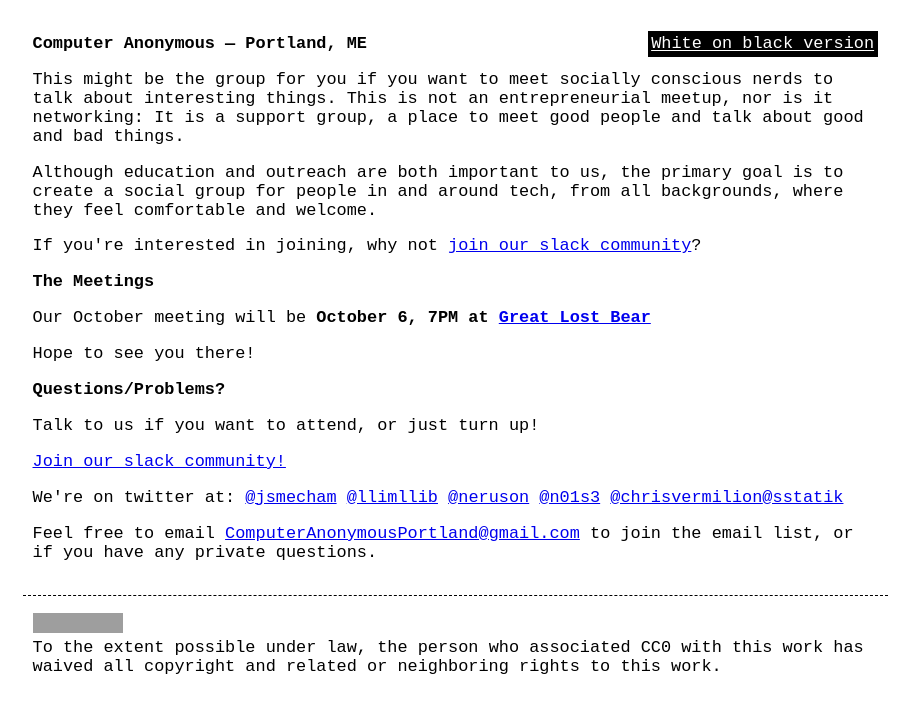
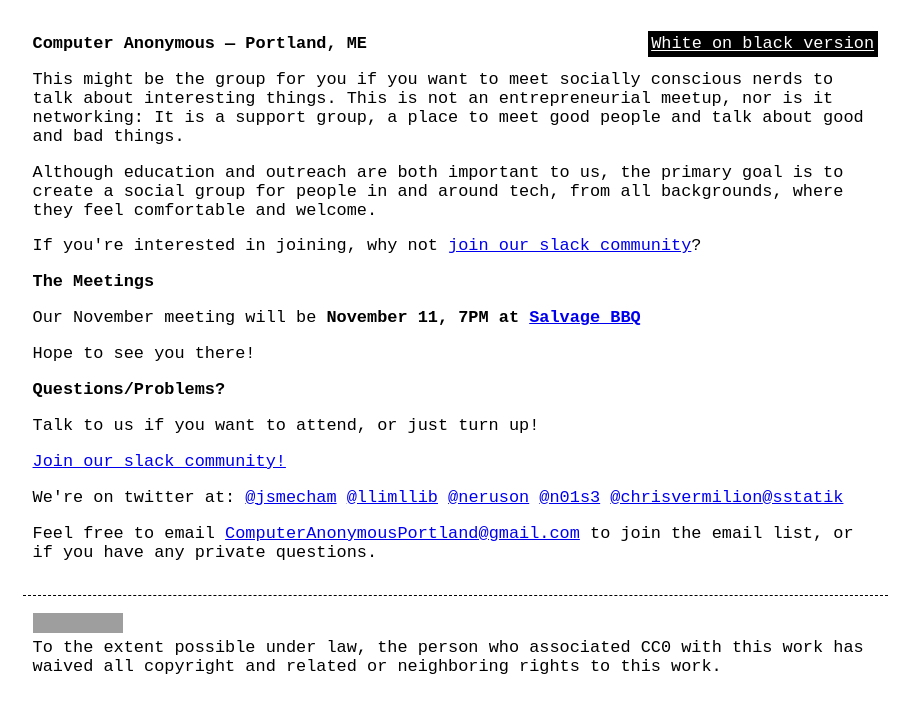
Before and after one commit to computeranonymous/computer, a Jekyll site: the page built from us_portland.html, in a window 1280 px wide. Shown: the top 713 px of the page, without its empty margins (185-1094 px from the left). Built offline with Jekyll 4.4.1, drawn with Linux system fonts in a browser that asks for light colours; grey boxes are pictures that could not be loaded.

Commit message:
November meeting

```diff
--- a/us_portland.html
+++ b/us_portland.html
@@ -12,7 +12,7 @@ title: Computer Anonymous - Portland
 
 <h3>The Meetings</h3>
 
-<p>Our October meeting will be <b>October 6, 7PM at <a href="http://www.greatlostbear.com/">Great Lost Bear</a></b></p>
+<p>Our November meeting will be <b>November 11, 7PM at <a href="http://www.salvagebbq.com/">Salvage BBQ</a></b></p>
 
 <p>Hope to see you there!
 
```
